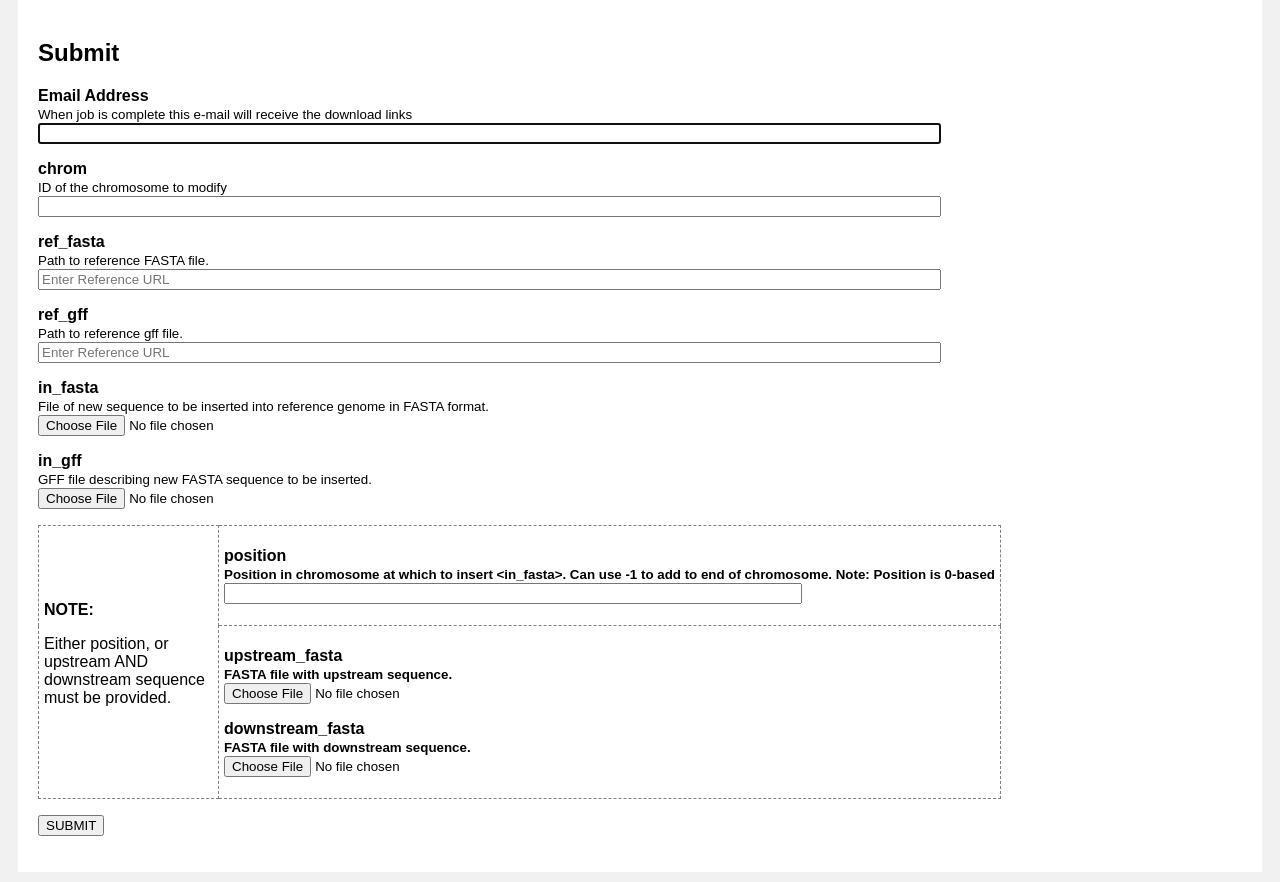
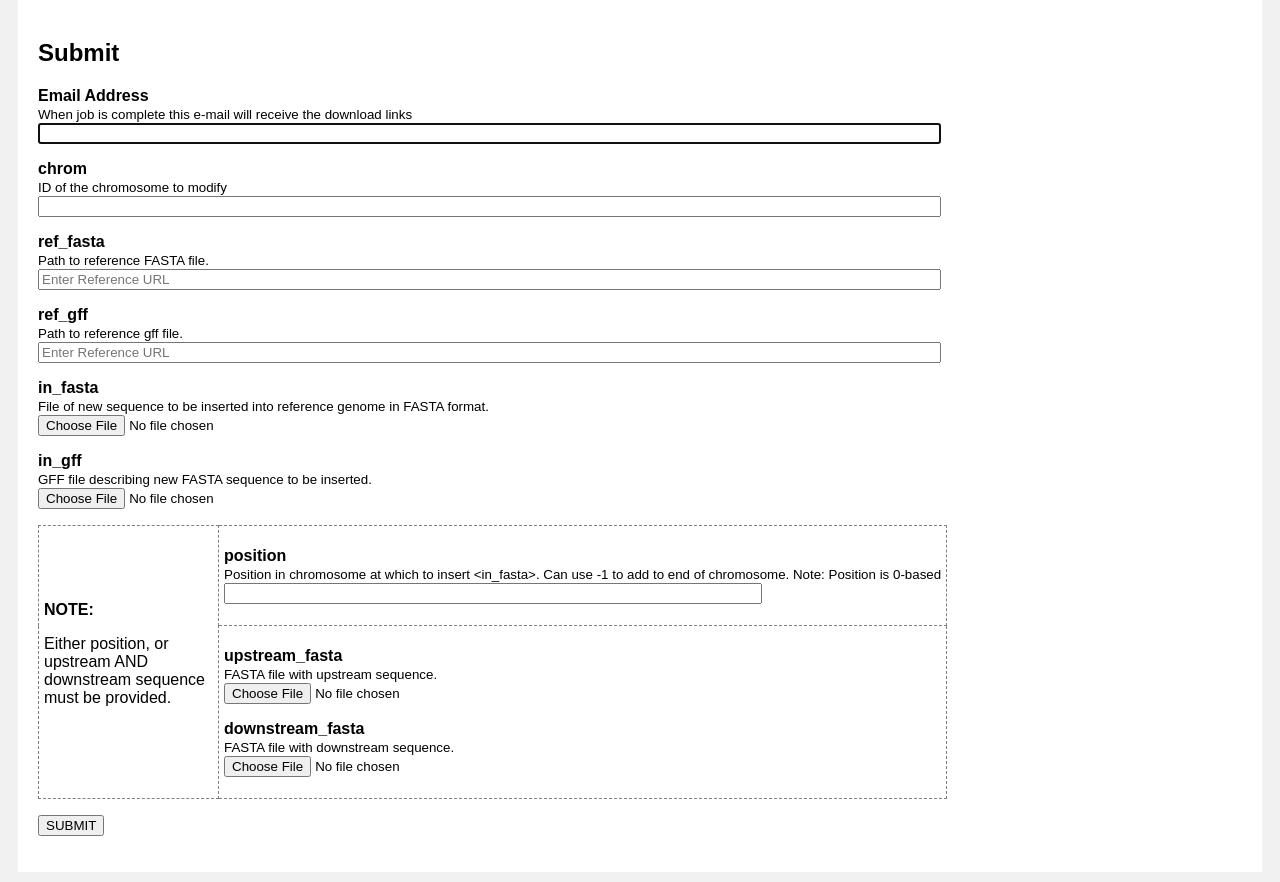
Before and after one commit to gencorefacility/reformWeb, a Flask app: page / in a window 1280 px wide. Shown: the part 386-1268 px from the top of the page. Run offline with Flask 2, Linux system fonts and the light colour scheme; lists and menus that the app fills with data are empty; some libraries are stand-ins or nearby versions.

Commit message:
Formatting

```diff
--- a/templates/_formhelpers.html
+++ b/templates/_formhelpers.html
@@ -1,8 +1,5 @@
 {% macro render_field(field) %}
 <style>
-
-dt {
-}
 
 dd {
   font-family: monospace;
@@ -27,7 +24,9 @@ table, th, td{
 
 <dt>
     <b>{{ field.label }}</b> <br>
+    <span style="font-weight:normal">
     <small>{{ field.description }}</small>
+    </span>
     <br>{{ field(**kwargs)|safe }}
 <dd>
     {% if field.errors %}
```
